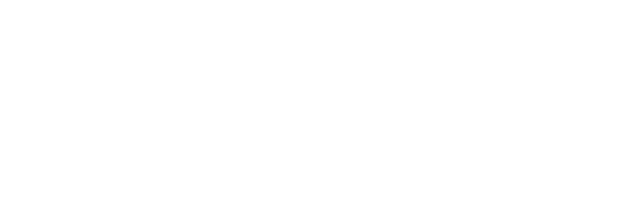
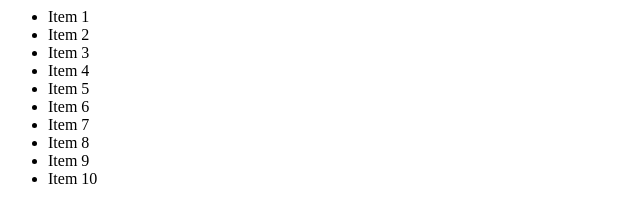
Before and after one commit to ridhohanafi/new-mahasiswa-app, a plain HTML site: page index.html in a window 1280 px wide. Shown: the whole page, without its empty margins (0-640 px from the left). Drawn offline with Linux system fonts and the light colour scheme.

Commit message:
tambah list item

```diff
--- a/index.html
+++ b/index.html
@@ -6,6 +6,17 @@
     <title>Document</title>
 </head>
 <body>
-
+    <ul>
+        <li>Item 1</li>
+        <li>Item 2</li>
+        <li>Item 3</li>
+        <li>Item 4</li>
+        <li>Item 5</li>
+        <li>Item 6</li>
+        <li>Item 7</li>
+        <li>Item 8</li>
+        <li>Item 9</li>
+        <li>Item 10</li>
+    </ul>
 </body>
 </html>
```
